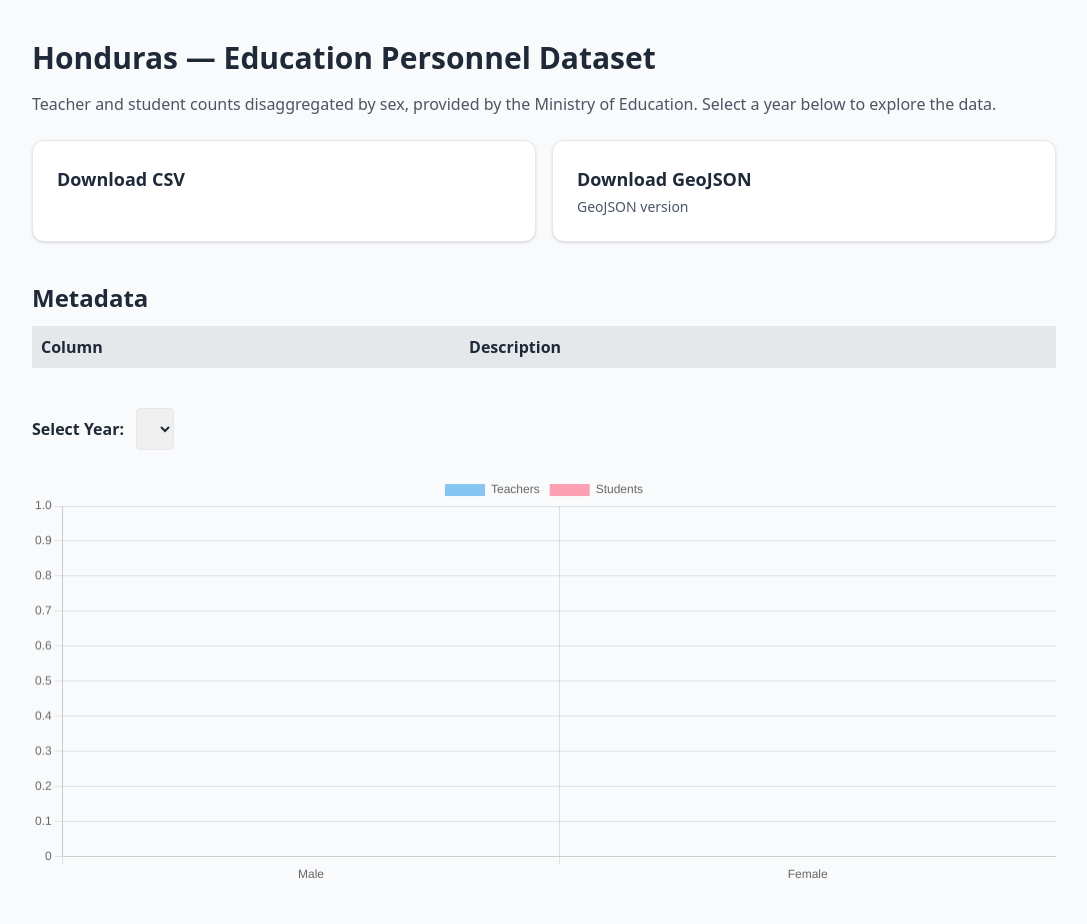
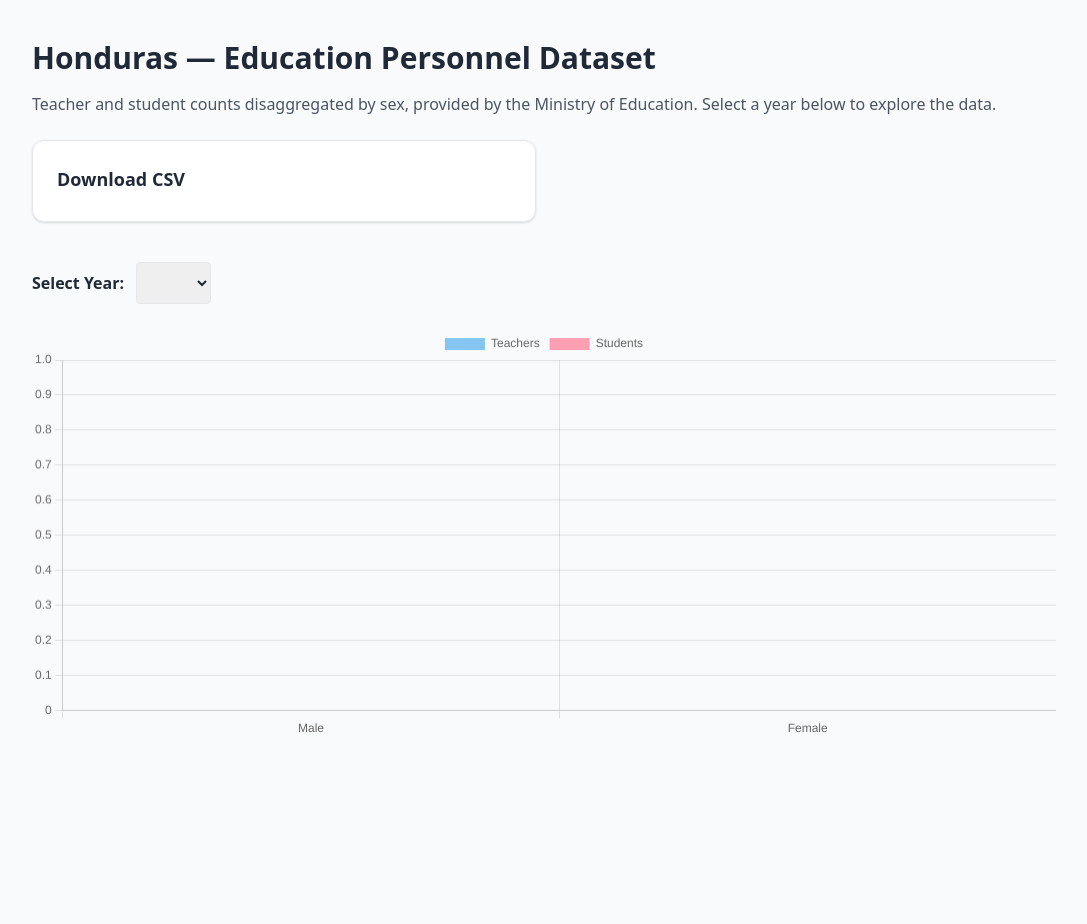
Before and after one commit to heatherbaier/global-education-observatory, a Jekyll site: the page built from _personnel/honduras.md, in a window 1280 px wide. Shown: the whole page, without its empty margins (96-1183 px from the left). Built offline with Jekyll 4.4.1, drawn with Linux system fonts in a browser that asks for light colours; nearby versions of some CDN libraries; after the commit the page ends 900 px from its top, so only the background shows below that.

Commit message:
initial commit

```diff
--- a/_layouts/dataset_personnel.html
+++ b/_layouts/dataset_personnel.html
@@ -25,39 +25,19 @@
   <!-- Download Tiles -->
   <div class="grid grid-cols-2 gap-4 mb-10">
 
-    <a href="{{ page.file }}" download
+    <a href="{{ page.csv }}" download
        class="block border rounded-xl p-6 bg-white shadow hover:shadow-md">
       <h2 class="font-bold text-lg mb-1">Download CSV</h2>
       <p class="text-sm text-gray-600">{{ page.file }}</p>
     </a>
 
-    <a href="{{ page.file | replace: '.csv', '.geojson' }}" download
+    <!-- <a href="{{ page.file | replace: '.csv', '.geojson' }}" download
        class="block border rounded-xl p-6 bg-white shadow hover:shadow-md">
       <h2 class="font-bold text-lg mb-1">Download GeoJSON</h2>
       <p class="text-sm text-gray-600">GeoJSON version</p>
-    </a>
+    </a> -->
 
   </div>
-
-  <!-- Metadata -->
-  <h2 class="text-2xl font-semibold mb-3">Metadata</h2>
-  <table class="w-full mb-10 border">
-    <thead class="bg-gray-200 text-left">
-      <tr>
-        <th class="p-2">Column</th>
-        <th class="p-2">Description</th>
-      </tr>
-    </thead>
-    <tbody>
-      {% assign meta = site.data[page.theme].metadata %}
-      {% for col in meta %}
-      <tr class="border-t">
-        <td class="p-2">{{ col.column }}</td>
-        <td class="p-2">{{ col.description }}</td>
-      </tr>
-      {% endfor %}
-    </tbody>
-  </table>
 
   <!-- Year Selector -->
   <div class="mb-6">
@@ -82,7 +62,7 @@ async function loadCSV(url) {
 }
 
 (async () => {
-    const fileURL = "{{ page.file }}";
+    const fileURL = "{{ page.csv }}";
     const data = await loadCSV(fileURL);
 
     // Extract available years
```
